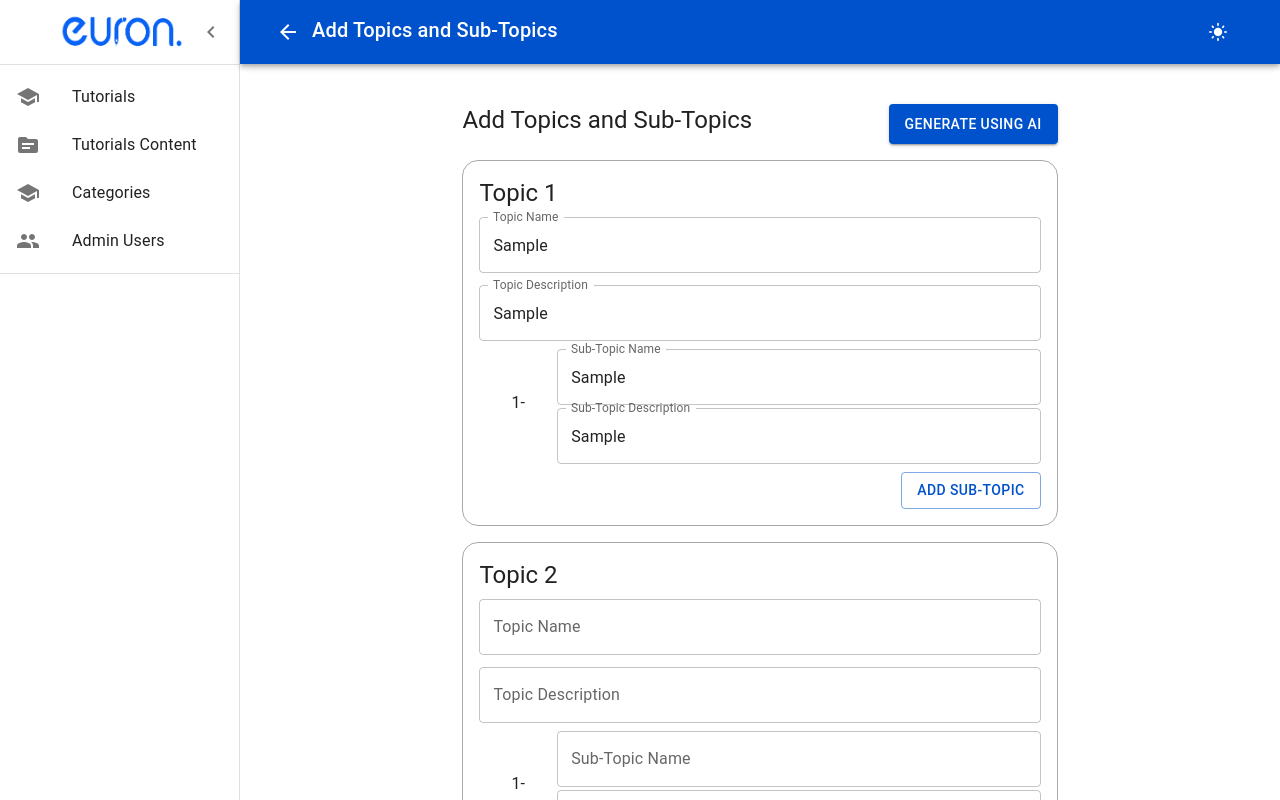
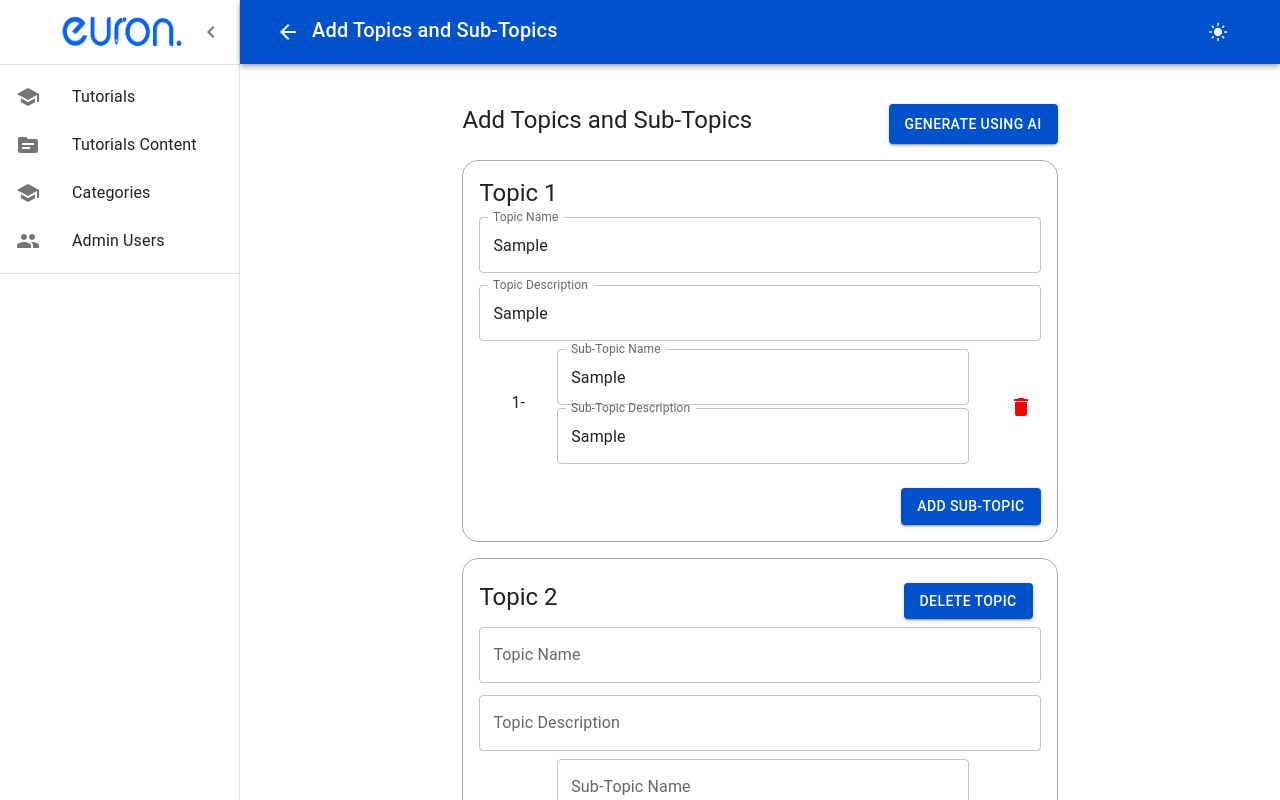
Before and after one commit to princekumarpaswan/lexicalDevEditorNew, a React (Vite) app: page /add-tutorial/topic-and-subtopic in a window 1280 px wide. Both pictures are taken after typing "Sample", "Sample", "Sample", "Sample" into the empty fields and a click on the button "ADD TOPIC". Built offline with nearby package versions, Linux system fonts and the light colour scheme.

Commit message:
feat: Added delete icon in tutorial  issue: issueId

```diff
--- a/src/pages/tutorials/AddTopicAndSubTopic.tsx
+++ b/src/pages/tutorials/AddTopicAndSubTopic.tsx
@@ -1,6 +1,8 @@
 import React, { useState } from 'react'
 import { BaseLayout } from '../../components/BaseLayout'
 import { Box, Button, Typography, TextField, Modal, Input } from '@mui/material'
+import DeleteIcon from '@mui/icons-material/Delete'
+import IconButton from '@mui/material/IconButton'
 
 export interface SubTopic {
   subTopicName: string
@@ -105,6 +107,22 @@ const AddTopicAndSubTopic: React.FC = () => {
     })
   }
 
+  const handleDeleteTopic = (topicIndex: number) => {
+    setTopics((prevTopics) => {
+      const updatedTopics = [...prevTopics]
+      updatedTopics.splice(topicIndex, 1)
+      return updatedTopics
+    })
+  }
+
+  const handleDeleteSubTopic = (topicIndex: number, subTopicIndex: number) => {
+    setTopics((prevTopics) => {
+      const updatedTopics = [...prevTopics]
+      updatedTopics[topicIndex].subTopics.splice(subTopicIndex, 1)
+      return updatedTopics
+    })
+  }
+
   return (
     <BaseLayout title="Add Topics and Sub-Topics">
       <Box
@@ -186,9 +204,25 @@ const AddTopicAndSubTopic: React.FC = () => {
               boxSizing: 'border-box',
             }}
           >
-            <Typography variant="h5" component="h5" pb={1}>
-              Topic {topicIndex + 1}
-            </Typography>
+            <Box
+              sx={{
+                display: 'flex',
+                justifyContent: 'space-between',
+                alignItems: 'center',
+              }}
+            >
+              <Typography variant="h5" component="h5" pb={1}>
+                Topic {topicIndex + 1}
+              </Typography>
+              {topicIndex !== 0 && (
+                <IconButton
+                  aria-label="delete"
+                  onClick={() => handleDeleteTopic(topicIndex)}
+                >
+                  <Button variant="contained">Delete Topic</Button>
+                </IconButton>
+              )}
+            </Box>
             <TextField
               label="Topic Name"
               value={topic.topicName}
@@ -255,12 +289,20 @@ const AddTopicAndSubTopic: React.FC = () => {
                     fullWidth
                   />
                 </Box>
+                <IconButton
+                  aria-label="delete"
+                  onClick={() =>
+                    handleDeleteSubTopic(topicIndex, subTopicIndex)
+                  }
+                >
+                  <DeleteIcon sx={{ color: 'red' }} />
+                </IconButton>
               </Box>
             ))}
             <Button
-              variant="outlined"
+              variant="contained"
               onClick={() => handleAddSubTopic(topicIndex)}
-              sx={{ float: 'right' }}
+              sx={{ float: 'right', marginTop: 2 }}
             >
               Add Sub-Topic
             </Button>
--- a/src/pages/tutorials/AddTutorials.tsx
+++ b/src/pages/tutorials/AddTutorials.tsx
@@ -96,7 +96,7 @@ function AddTutorials() {
           required
           label="Tutorial Description"
           multiline
-          rows={4}
+          rows={3}
           value={rowData?.description}
         />
 
--- a/src/pages/tutorials/EditTutorials.tsx
+++ b/src/pages/tutorials/EditTutorials.tsx
@@ -123,16 +123,16 @@ const EditTutorial: React.FC = () => {
   //   }))
   // }
 
-  // const handleAddSubTopic = (index: number) => {
-  //   setTutorialData((prevState) => {
-  //     const updatedTopics = [...prevState.topics]
-  //     updatedTopics[index].subTopics.push({
-  //       subTopicName: '',
-  //       subTopicDescription: '',
-  //     })
-  //     return { ...prevState, topics: updatedTopics }
-  //   })
-  // }
+  const handleAddSubTopic = (index: number) => {
+    setTutorialData((prevState) => {
+      const updatedTopics = [...prevState.topics]
+      updatedTopics[index].subTopics.push({
+        subTopicName: '',
+        subTopicDescription: '',
+      })
+      return { ...prevState, topics: updatedTopics }
+    })
+  }
 
   const handleTopicChange = (
     index: number,
@@ -239,6 +239,11 @@ const EditTutorial: React.FC = () => {
               ))}
             </Select>
           </FormControl>
+          <Box sx={{ display: 'flex', justifyContent: 'center', marginTop: 3 }}>
+            <Button variant="contained" onClick={handleSave}>
+              Save Tutorial
+            </Button>
+          </Box>
         </Box>
 
         <Divider />
@@ -331,12 +336,15 @@ const EditTutorial: React.FC = () => {
                 </Box>
               </Box>
             ))}
+            <Box
+              sx={{ display: 'flex', justifyContent: 'center', marginTop: 3 }}
+            >
+              <Button variant="contained" onClick={handleSave}>
+                Save Topic
+              </Button>
+            </Box>
           </Box>
         ))}
-
-        <Button variant="contained" onClick={handleSave}>
-          Update Tutorial
-        </Button>
       </Box>
     </BaseLayout>
   )
--- a/src/routes/index.tsx
+++ b/src/routes/index.tsx
@@ -20,6 +20,18 @@ export const routes: Route[] = [
     page: <Tutorials />,
   },
   {
+    path: '/add-tutorial',
+    page: <AddTutorials />,
+  },
+  {
+    path: '/add-tutorial/topic-and-subtopic',
+    page: <AddTopicAndSubTopic />,
+  },
+  {
+    path: '/edit-tutorial',
+    page: <EditTutorials />,
+  },
+  {
     path: '/categories',
     page: <Categories />,
   },
@@ -35,16 +47,4 @@ export const routes: Route[] = [
     path: '/admin-users',
     page: <AdminUsers />,
   },
-  {
-    path: '/add-tutorial',
-    page: <AddTutorials />,
-  },
-  {
-    path: '/add-tutorial/topic-and-subtopic',
-    page: <AddTopicAndSubTopic />,
-  },
-  {
-    path: '/edit-tutorial',
-    page: <EditTutorials />,
-  },
 ]
```
